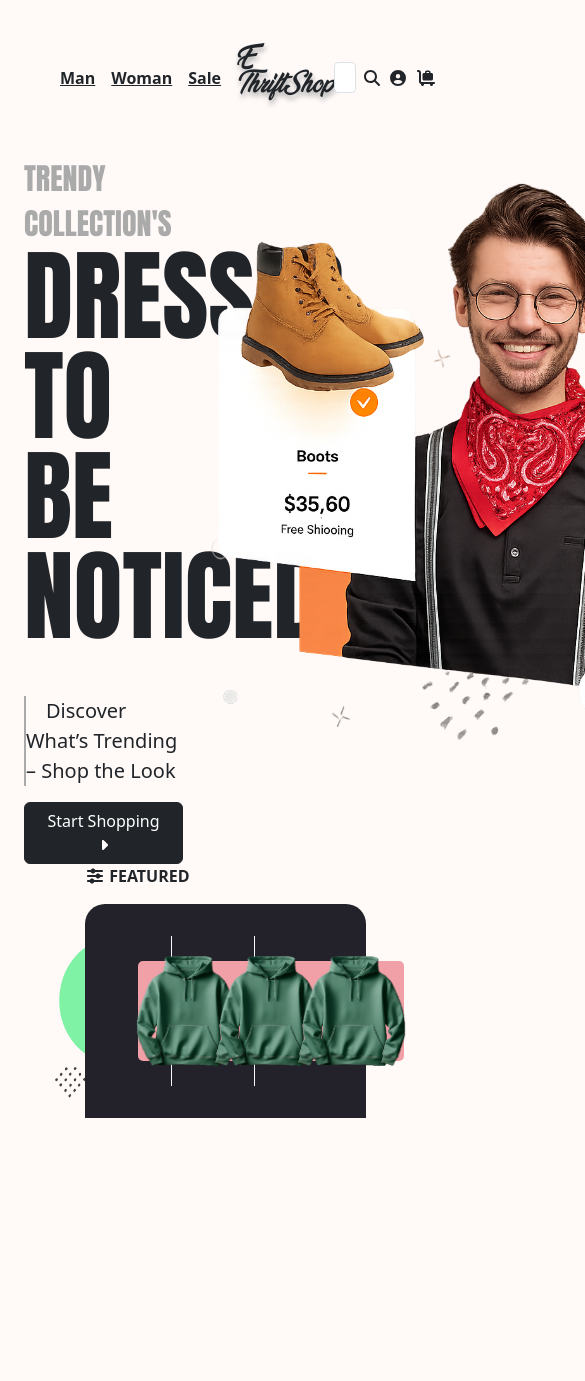
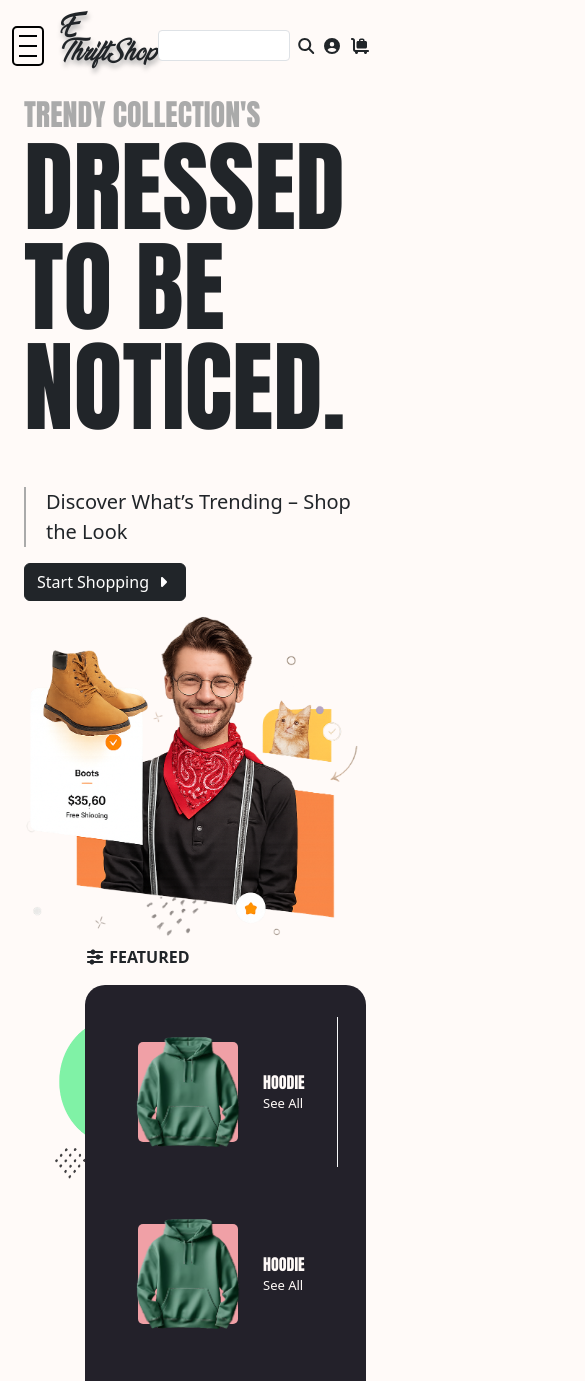
Before and after one commit to misonnnnn/e_thrift_shop, a Next.js app: page / in a window 390 px wide. Shown: the top 1381 px of the page, 585 px wide, since content can reach past the window. Before the commit the page ends 1118 px from the top, so only its background shows below. Built offline with nearby package versions, Linux system fonts and the light colour scheme.

Commit message:
home page responsiveness

```diff
--- a/app/globals.css
+++ b/app/globals.css
@@ -47,7 +47,7 @@ body {
 .home_text_3{
     font-size: 20px;
     border-left: #aaa 2px solid;
-    text-indent: 20px;;
+    padding-left: 20px;
     margin-top: 50px;
 }
 
@@ -84,3 +84,47 @@ body {
     left: 50%;
     transform: translate(-50%,-50%);
 }
+
+.hamburger_menu{
+    position: relative;
+    height: 40px;
+    width: 40px;
+    border-radius: 5px;
+    border: solid 2px #000;
+    padding:0 5px;
+    display: none;
+    left: 0px;
+}
+
+.hamburger_menu_line{
+    height: 2px;
+    background-color: #000;
+    width: 100%;
+    margin-bottom: 8px;
+    margin-top: 7px;
+}
+
+@media screen and (max-width: 767px) {
+    .hamburger_menu{
+        display: block;
+    }
+
+    .main_menu{
+        display: none !important;
+    }
+}
+
+/* custom container responsive */
+.container-md-fluid {
+  width: 100%;
+  padding-right: var(--bs-gutter-x, .75rem) !important;
+  padding-left: var(--bs-gutter-x, .75rem) !important;
+  margin-right: auto;
+  margin-left: auto;
+}
+
+@media (max-width: 768px) {
+  .container-md-fluid {
+    max-width: 100%;
+  }
+}
--- a/app/page.tsx
+++ b/app/page.tsx
@@ -8,9 +8,9 @@ export default function Home() {
 		<>
 
 			{/* nav */}
-			<div className="container">
-				<div className="w-100 p-5 d-flex justify-content-between align-items-center">
-					<div className="d-flex justify-content-around align-items-center">
+			<div className="container ">
+				<div className="w-100 py-3 px-lg-5 px-md-3 px-sm-0 px-0 d-flex justify-content-between align-items-center">
+					<div className="main_menu d-flex justify-content-around align-items-center">
 						<div className="me-3 fw-bold">
 							<Link className="text-dark" href="/products/category/man">Man</Link>
 						</div>
@@ -20,6 +20,12 @@ export default function Home() {
 						<div className="me-3 fw-bold">
 							<Link className="text-dark" href="/products/category/sale">Sale</Link>
 						</div>
+					</div>
+
+					<div className="me-3 hamburger_menu">
+						<div className="hamburger_menu_line hamburger_menu_line1"></div>
+						<div className="hamburger_menu_line hamburger_menu_line2"></div>
+						<div className="hamburger_menu_line hamburger_menu_line3"></div>
 					</div>
 
 					<div>
@@ -43,10 +49,10 @@ export default function Home() {
 
 			{/* body */}
 
-			<div className="container">
+			<div className="container ">
 				<div className="w-100">
 					<div className="row m-0">
-						<div className="col-6">
+						<div className="col-lg-6 col-md-12">
 							<div>
 								<p className="home_text_2">TRENDY COLLECTION'S</p>
 								<p className="home_text_1">DRESSED TO BE NOTICED.</p>
@@ -57,13 +63,14 @@ export default function Home() {
 								</a>
 							</div>
 						</div>
-						<div className="col-6 ">
+						<div className="col-lg-6 col-md-12">
 							<div className="relative ">
 								<Image className="relative"
 									src="/res_main.png"   // File in public/images/
 									alt="My banner"
 									width={600}
 									height={600}
+									 style={{ width: "100%", height: "auto" }}
 								/>
 							</div>
 
@@ -86,7 +93,7 @@ export default function Home() {
 							<p className="fw-bold"><FontAwesomeIcon icon={faSliders} /> FEATURED</p>
 							<div className="featured_product_outerdiv border-radius-top-left-20 p-3">
 								<div className="row m-0">
-									<div className="col-4 position-relative py-3">
+									<div className="col-lg-4 position-relative py-3">
 										<div className="d-flex border-end border-1 border-light">
 											<div className="position-relative">
 												<div className="featured_product_backdesign1"></div>
@@ -107,28 +114,7 @@ export default function Home() {
 									</div>
 
 
-									<div className="col-4 position-relative py-3">
-										<div className="d-flex border-end border-1 border-light">
-											<div className="position-relative">
-												<div className="featured_product_backdesign1"></div>
-												<Image className="featured_product_image"
-													src="/featured_products/2.png"   // File in public/images/
-													alt=""
-													width={150}
-													height={150}
-												/>
-											</div>
-											<div className="featured_product_details align-items-center d-flex">
-												<div>
-													<p className="featured_product_text">HOODIE</p>
-													<div className="featured_product_text_subtext">See All</div>
-												</div>
-											</div>
-										</div>
-									</div>
-
-
-									<div className="col-4 position-relative py-3">
+									<div className="col-lg-4 position-relative py-3">
 										<div className="d-flex">
 											<div className="position-relative">
 												<div className="featured_product_backdesign1"></div>
```
